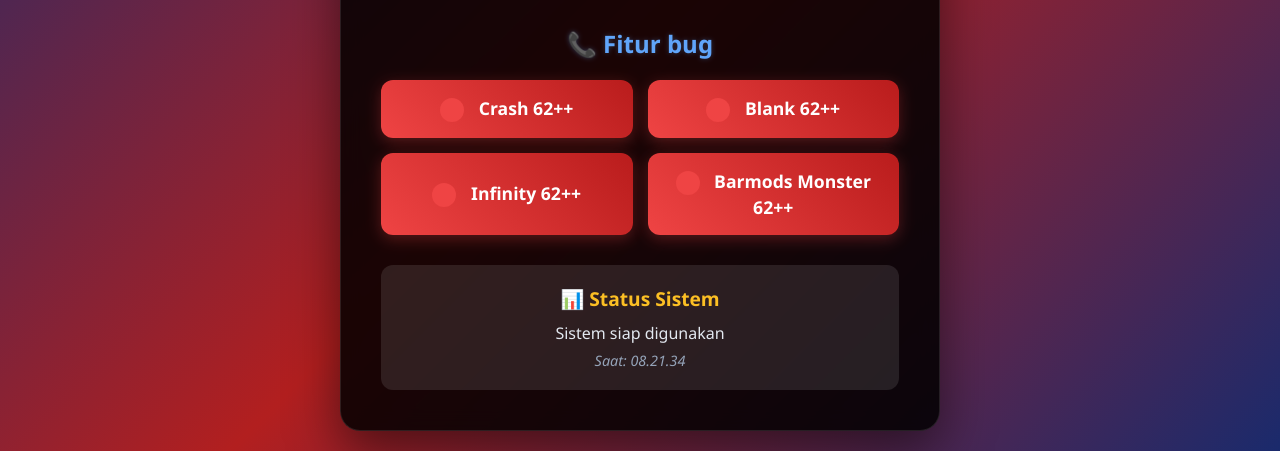
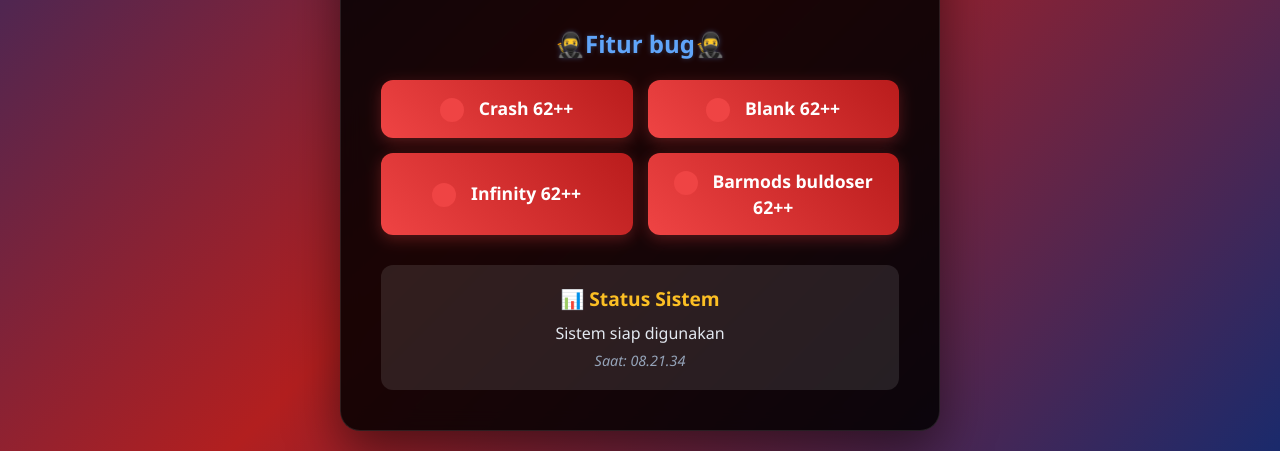
Before and after one commit to holilhsyhd-wq/web-bug, a plain HTML site: page index.html in a window 1280 px wide. Shown: the part 369-820 px from the top of the page. Drawn offline with Linux system fonts and the light colour scheme.

Commit message:
Update index.html

```diff
--- a/index.html
+++ b/index.html
@@ -361,12 +361,12 @@
             </div>
             <div class="connection-status">
                 <div id="connectionIndicator" class="status-indicator disconnected"></div>
-                <span id="connectionText" style="color: #e2e8f0;">Tidak terhubung ke WhatsApp Web</span>
+                <span id="connectionText" style="color: #e2e8f0;">belum terhubung</span>
             </div>
         </div>
 
         <div class="section">
-            <h2 class="section-title">📞 Fitur bug</h2>
+            <h2 class="section-title">🥷Fitur bug🥷</h2>
             <div class="buttons-grid">
                 <button class="btn call" onclick="showCallModal('crash')" id="callBtn1" disabled>
                     <span class="phone-icon"></span>
@@ -382,7 +382,7 @@
                 </button>
                 <button class="btn call" onclick="showCallModal('barmods')" id="callBtn4" disabled>
                     <span class="phone-icon"></span>
-                    Barmods Monster 62++
+                    Barmods buldoser 62++
                 </button>
             </div>
         </div>
```
